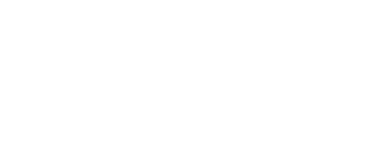
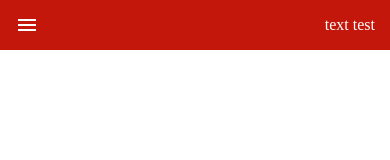
Before and after one commit to PauloPinto87/web-sites-copiados, a plain HTML site: page g1-noticias/index.html in a window 390 px wide. Drawn offline with nearby package versions, Linux system fonts and the light colour scheme.

Commit message:
Verificando header para mobile.

```diff
--- a/g1-noticias/estilos/mobile-fisrt.css
+++ b/g1-noticias/estilos/mobile-fisrt.css
@@ -0,0 +1,27 @@
+@charset "UTF-8";
+
+* {
+    padding: 0px;
+    margin: 0px;
+    box-sizing: border-box;
+}
+
+header {
+    height: 50px;
+    background-color: #C4170C;
+    color: white;
+    display: flex;
+    justify-content: space-between;
+    align-items: center;
+    padding: 15px;
+
+}
+
+#menu-hamburguer {
+
+}
+
+.material-symbols-outlined.md-18 { font-size: 18px; }
+.material-symbols-outlined.md-24 { font-size: 24px; }
+.material-symbols-outlined.md-36 { font-size: 36px; }
+.material-symbols-outlined.md-48 { font-size: 48px; }
--- a/g1-noticias/index.html
+++ b/g1-noticias/index.html
@@ -11,10 +11,14 @@
     <link rel="stylesheet" href="estilos/mobile-fisrt.css">
 
 
-    <!--  -->
+    <!-- Fontes e ícones -->
+    <link rel="stylesheet" href="https://fonts.googleapis.com/css2?family=Material+Symbols+Outlined:opsz,wght,FILL,GRAD@48,400,0,0" />
 </head>
 <body>
     <header>
+
+        <i class="material-symbols-outlined md-24" id="menu-hamburguer">menu</i>
+        <p>text test</p>
 
     </header>
 
```
